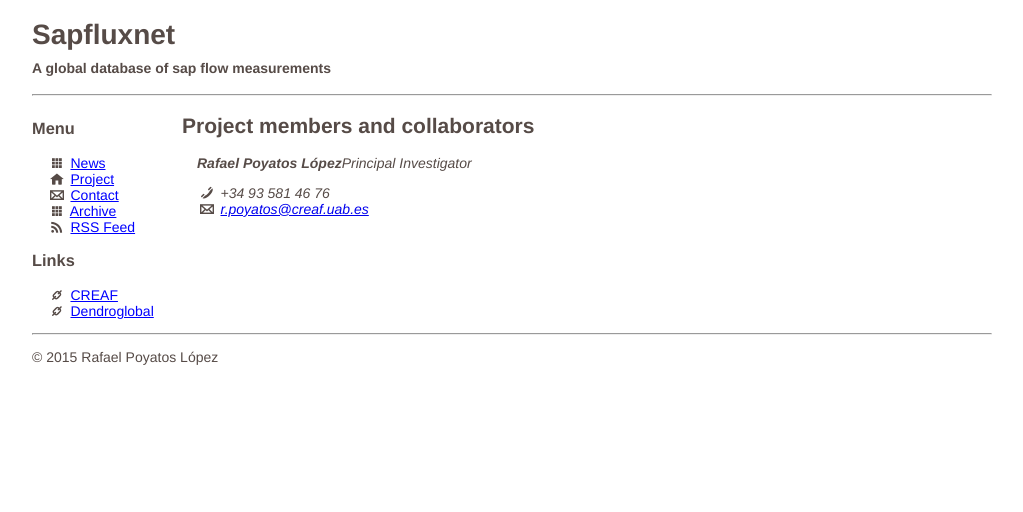
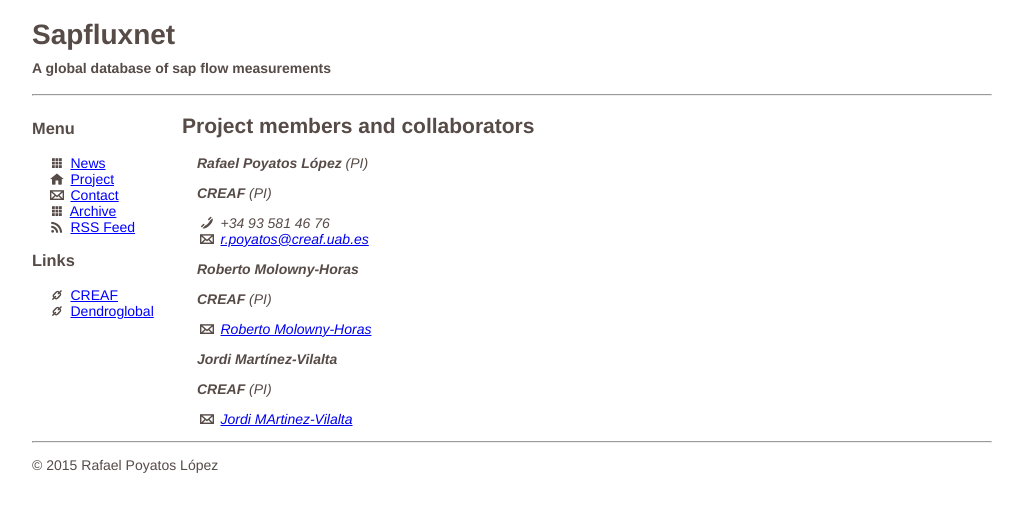
Before and after one commit to sapfluxnet/sapfluxnet-public, a Jekyll site: the page built from contact.html, in a window 1280 px wide. Shown: the top 512 px of the page, without its empty margins (26-1049 px from the left). Built offline with Jekyll 4.4.1, drawn with Linux system fonts in a browser that asks for light colours; Markdown is read by kramdown in place of the engine named in the settings.

Commit message:
Update contact.html

```diff
--- a/contact.html
+++ b/contact.html
@@ -5,9 +5,25 @@
 
 <section>
     <address>
-        <p><strong>{{site.author}}</strong>Principal Investigator</p>
-
+        <p><strong>{{site.author}}</strong> (PI)</p>
+        <p><strong>CREAF</strong> (PI)</p>
         <p><i class="icon-phone"></i> +34 93 581 46 76<br/>
         <i class="icon-mail"></i> <a href="mailto:{{site.author_email}}">{{site.author_email}}</a></p>
     </address>
+
+    <address>
+        <p><strong>Roberto Molowny-Horas</strong></p>
+        <p><strong>CREAF</strong> (PI)</p>
+
+
+        <i class="icon-mail"></i> <a href="www.creaf.cat/en/personal/roberto-molowny-horas">Roberto Molowny-Horas</a></p>
+    </address>
+
+      <address>
+        <p><strong>Jordi Martínez-Vilalta</strong></p>
+        <p><strong>CREAF</strong> (PI)</p>
+
+
+        <i class="icon-mail"></i> <a href="www.creaf.cat/en/personal/jordi-martinez-vilalta">Jordi MArtinez-Vilalta</a></p>
+    </address>
 </section>
```
